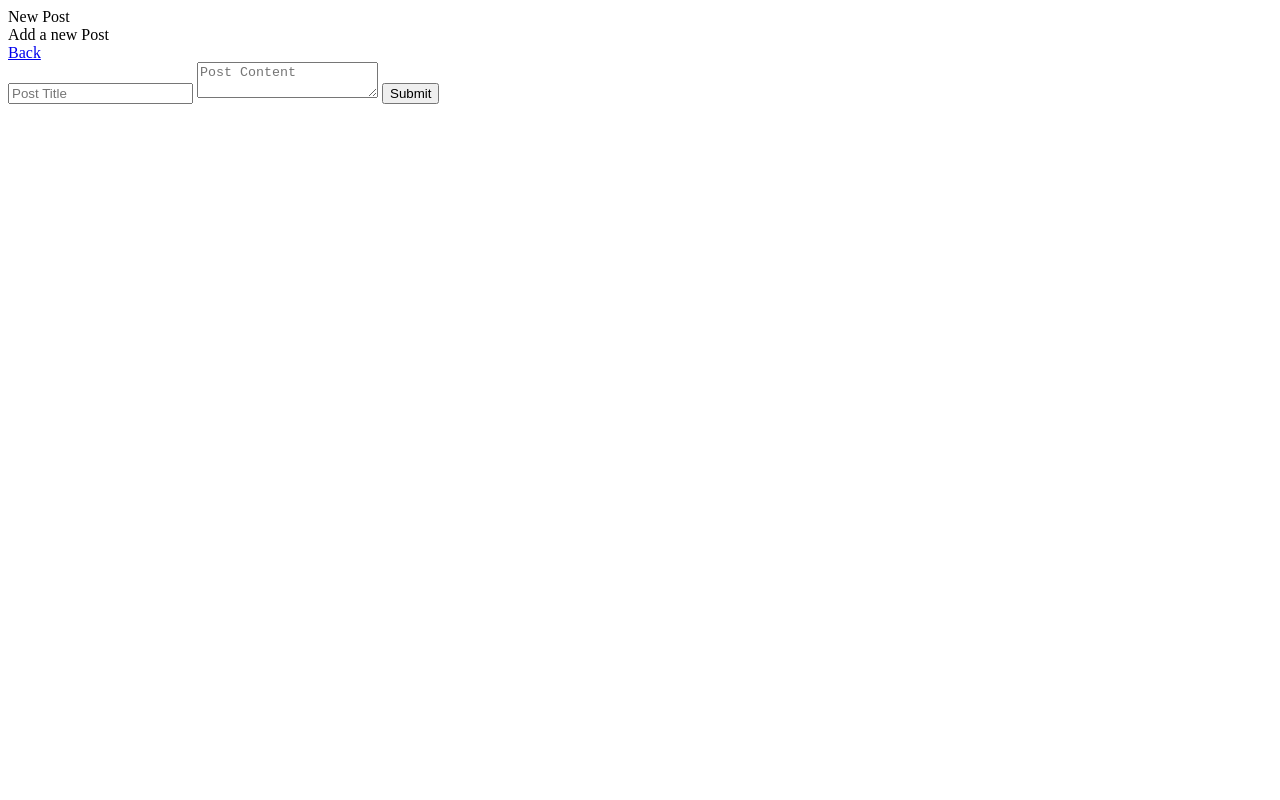
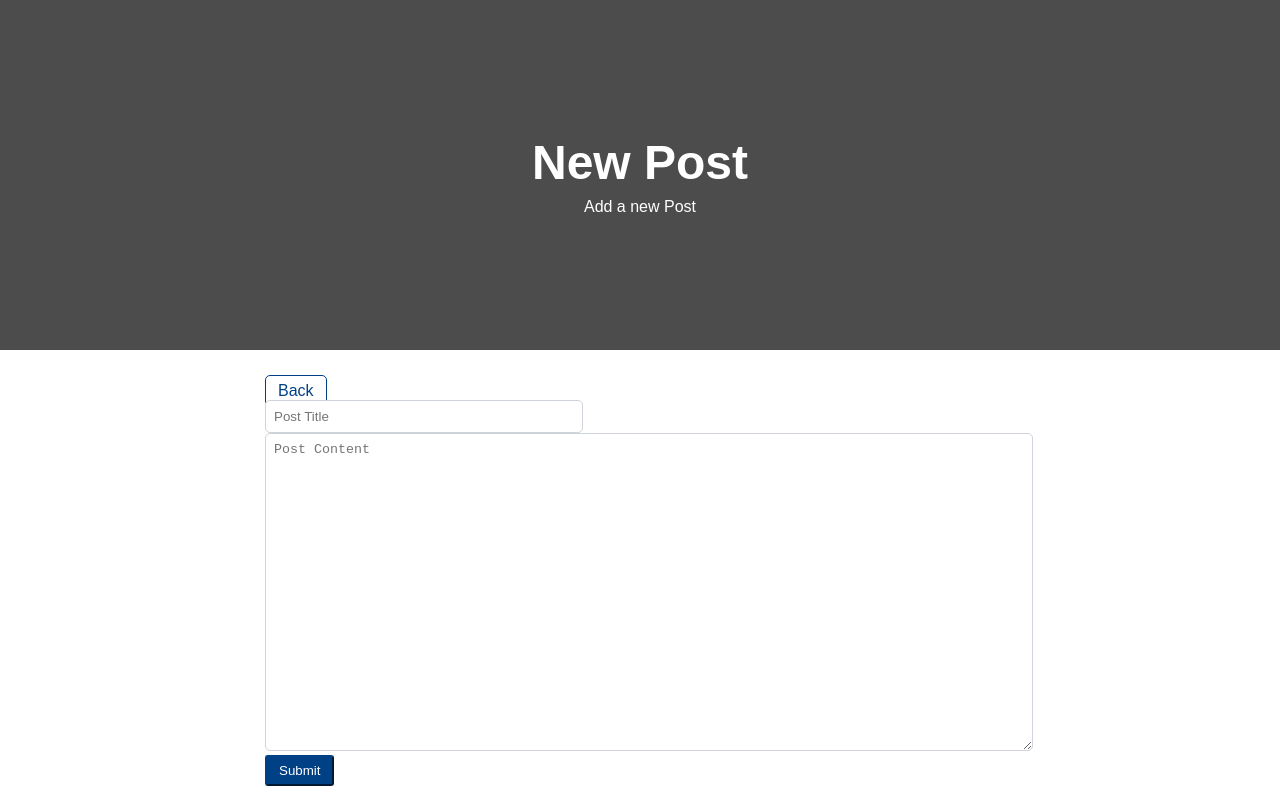
Before and after one commit to NicoZerba/ClientMicroBlog, a website: page public_html/HTML/AddPost.html in a window 1280 px wide. Drawn offline with Linux system fonts and the light colour scheme; files that its build step writes are made by us from their sources.

Commit message:
Added CSS

```diff
--- /dev/null
+++ b/public_html/CSS/AddPost.css
@@ -0,0 +1,31 @@
+#form-post-title {
+    width: 300px;
+}
+
+#form-post-title, #form-post-content {
+    border: 1px solid #ced4da;
+    padding: 8px;
+    border-radius: 5px;
+    color: #495057;
+}
+
+#form-post-content {
+    width: 100%;
+    min-width: 100%;
+    max-width: 100%;
+    min-height: 300px;
+}
+
+#form-post-submit {
+    background-color: #004186;
+    border-color: #004186;
+    color: white;
+    padding: .375rem .75rem;
+    border-radius: 3px;
+    cursor: pointer;
+    transition: all 0.2s ease-in-out;
+}
+
+#form-post-submit:hover {
+    background-color: #002349;
+}
--- /dev/null
+++ b/public_html/CSS/style.css
@@ -0,0 +1,139 @@
+body {
+    margin: 0;
+    font-family: Arial, Helvetica, sans-serif;
+}
+
+header {
+    min-height: 350px;
+    background-size: cover;
+    background-position: center;
+    color: white;
+    display: flex;
+    justify-content: center;
+    position: relative;
+    overflow: hidden;
+}
+
+
+
+.navigation a {
+    text-decoration: none;
+    color: #333;
+    padding: .375rem .75rem;
+    color: #004186;
+    border: 1px solid #004186;
+    border-radius: 5px;
+}
+
+.add-post a {
+    color: white;
+    text-decoration: none;
+}
+
+.nav-button {
+    cursor: pointer;
+}
+
+header::before {
+    content: "";
+    position: absolute;
+    top: 0;
+    left: 0;
+    right: 0;
+    bottom: 0;
+    background-color: rgba(0, 0, 0, 0.7);
+}
+
+.nav-button.new-post-button {
+    position: fixed;
+    font-size: 24px;
+    z-index: 10;
+    bottom: 30px;
+    right: 30px;
+    background-color: #004186;
+    box-shadow: 0 2px 5px 0 rgba(0,0,0,.26);
+    width: 50px;
+    height: 50px;
+    display: flex;
+    justify-content: center;
+    align-items: center;
+    border-radius: 50%;
+    transition: all 0.2s ease-in-out;
+}
+
+.nav-button.new-post-buton:hover {
+    background-color: #002349;
+}
+
+.header-container {
+    max-width: 700px;
+    width: 100%;
+    display: flex;
+    justify-content: center;
+    align-items: center;
+    z-index: 1;
+    align-items: center;
+    display: flex;
+    flex-direction: column;
+}
+
+.main {
+    display: flex;
+    justify-content: center;
+    margin-top: 32px;
+}
+
+.title {
+    font-size: 3em;
+    font-weight: bold;
+}
+
+.subtext {
+    margin-top: 8px;
+    text-align: center;
+}
+
+.main {
+    display: flex;
+}
+
+.main-container {
+    width: 100%;
+    max-width: 750px;
+    min-width: 600px;
+    padding-left: 16px;
+    padding-right: 16px;
+}
+
+.post {
+    display: flex;
+    border: 1px solid #eaecee;
+    border-radius: 8px;
+    margin-top: 24px;
+    overflow: hidden;
+    min-height: 200px;
+    transition: all .25s ease;
+    cursor: pointer;
+}
+
+
+
+
+.post-content {
+    flex-shrink: 1;
+    flex-basis: 60%;
+    padding: 24px;
+}
+
+.post-date {
+    font-size: 12px;
+    color: #adb5bd;
+    font-weight: 600;
+}
+
+.post-title {
+    font-size: 1.5em;
+    padding-top: 16px;
+    padding-bottom: 4px;
+    color: #333;
+}
--- a/public_html/HTML/AddPost.html
+++ b/public_html/HTML/AddPost.html
@@ -4,7 +4,8 @@
    <meta charset="UTF-8">
         <meta name="viewport" content="width=device-width, initial-scale=1.0">
         <title>New Post</title>
-
+        <link rel="stylesheet" href="CSS/style.css">
+        <link rel="stylesheet" href="CSS/AddPost.css">
     </head>
     <body>
         <div class="container new-post-page">
```
Also changed, not shown: public_html/CSS/post.css (added, +27 -0 lines), public_html/HTML/index.html (+1 -1 lines), public_html/HTML/post.html (+2 -1 lines).
